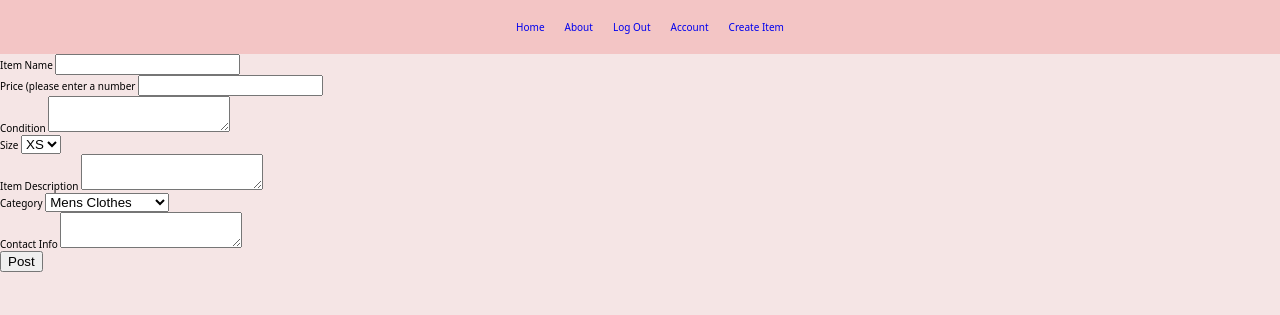
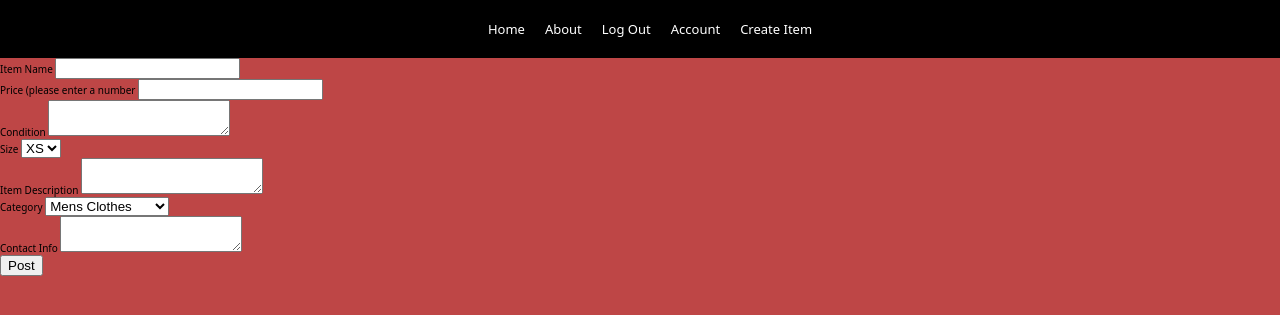
Before and after one commit to Haziq12/Boxd, a Flask app: page /create in a window 1280 px wide. Shown: the top 315 px of the page. Run offline with Flask 2, Linux system fonts and the light colour scheme; the visitor is signed in with stand-in values (Sample User, id 1).

Commit message:
navbar black color

```diff
--- a/myapp/static/styles/base.css
+++ b/myapp/static/styles/base.css
@@ -13,7 +13,7 @@ html {
 }
 
 body {
-  background-color: rgb(245, 229, 229);
+  background-color: rgb(190, 70, 70);
   font-family: system-ui, -apple-system, BlinkMacSystemFont, "Segoe UI",
         Roboto, Oxygen-Sans, Ubuntu, Cantarell, "Helvetica Neue", sans-serif;
   margin: 0;
@@ -28,15 +28,21 @@ body {
   padding-top: 20px;
   padding-bottom: 20px;
   margin: 0;
-  background-color:  rgb(243, 197, 197);
+  background: black;
 }
 
 .nav-link {
   display: inline;
+  font-size: 10px;
 }
 
 a {
   text-decoration: none;
+}
+
+.nav-bar {
+  color: white;
+  font-size: 13px;
 }
 
 li {
--- a/myapp/static/styles/index.css
+++ b/myapp/static/styles/index.css
@@ -13,7 +13,7 @@ html {
 }
 
 body {
-  background-color: rgb(245, 229, 229);
+  background: linear-gradient(to right, #9847d9, #db33cd);
   font-family: system-ui, -apple-system, BlinkMacSystemFont, "Segoe UI",
         Roboto, Oxygen-Sans, Ubuntu, Cantarell, "Helvetica Neue", sans-serif;
   margin: 0;
--- a/myapp/templates/base.html
+++ b/myapp/templates/base.html
@@ -13,28 +13,28 @@
 <body>
     <ul class="nav">
         <li class="nav-link">
-            <a href="{{url_for('core.index')}}">Home</a>
+            <a class="nav-bar" href="{{url_for('core.index')}}">Home</a>
         </li>
         <li class="nav-link">
-            <a href="{{url_for('core.info')}}">About</a>
+            <a class="nav-bar" href="{{url_for('core.info')}}">About</a>
         </li>
 
         {% if current_user.is_authenticated %}
         <li class="nav-link">
-            <a href="{{url_for('users.logout')}}">Log Out</a>
+            <a class="nav-bar" href="{{url_for('users.logout')}}">Log Out</a>
         </li>
         <li class="nav-link">
-            <a href="{{url_for('users.account')}}">Account</a>
+            <a class="nav-bar" href="{{url_for('users.account')}}">Account</a>
         </li>
         <li class="nav-link">
-            <a href="{{url_for('items.create_item')}}">Create Item</a>
+            <a class="nav-bar" href="{{url_for('items.create_item')}}">Create Item</a>
         </li>
         {% else %}
         <li class="nav-link">
-            <a href="{{url_for('users.login')}}">Log In</a>
+            <a class="nav-bar" href="{{url_for('users.login')}}">Log In</a>
         </li>
         <li class="nav-link">
-            <a href="{{url_for('users.register')}}">Register</a>
+            <a class="nav-bar" href="{{url_for('users.register')}}">Register</a>
         </li>
         {% endif %}
     </ul>
```
